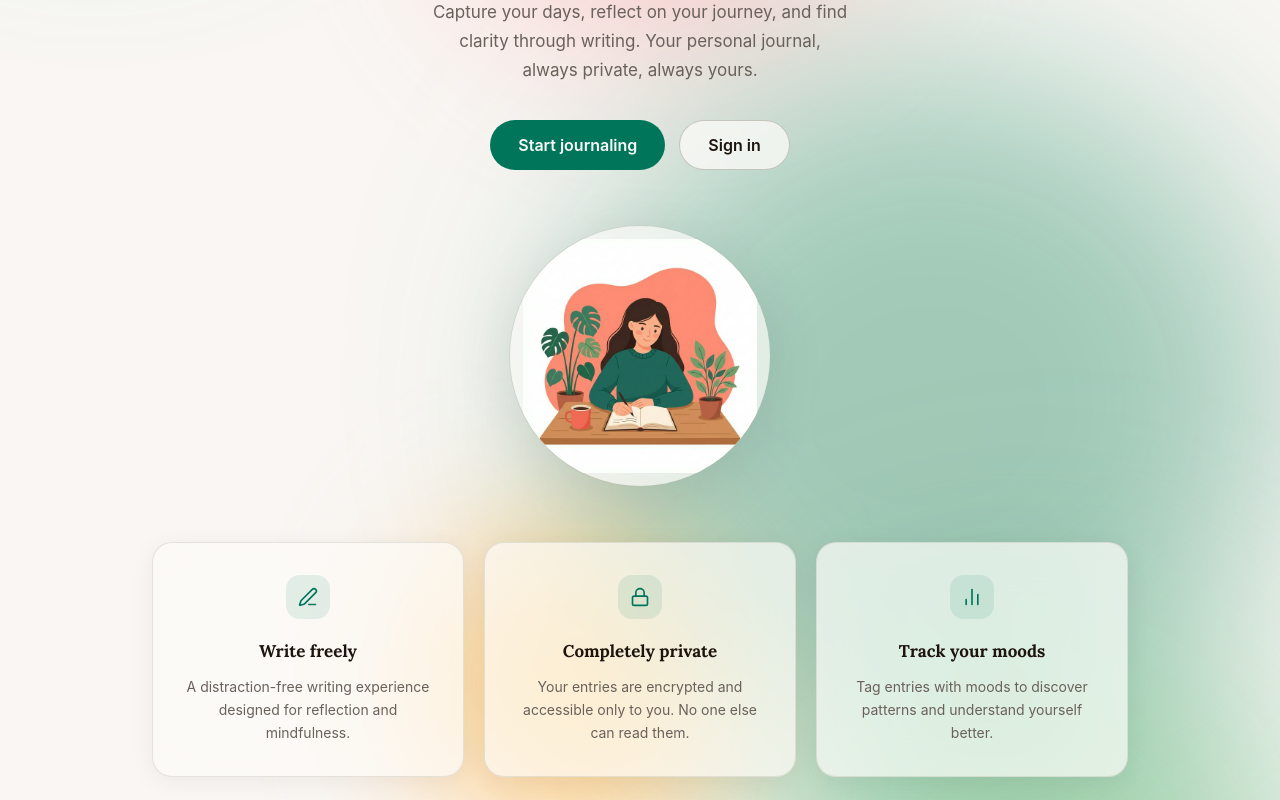
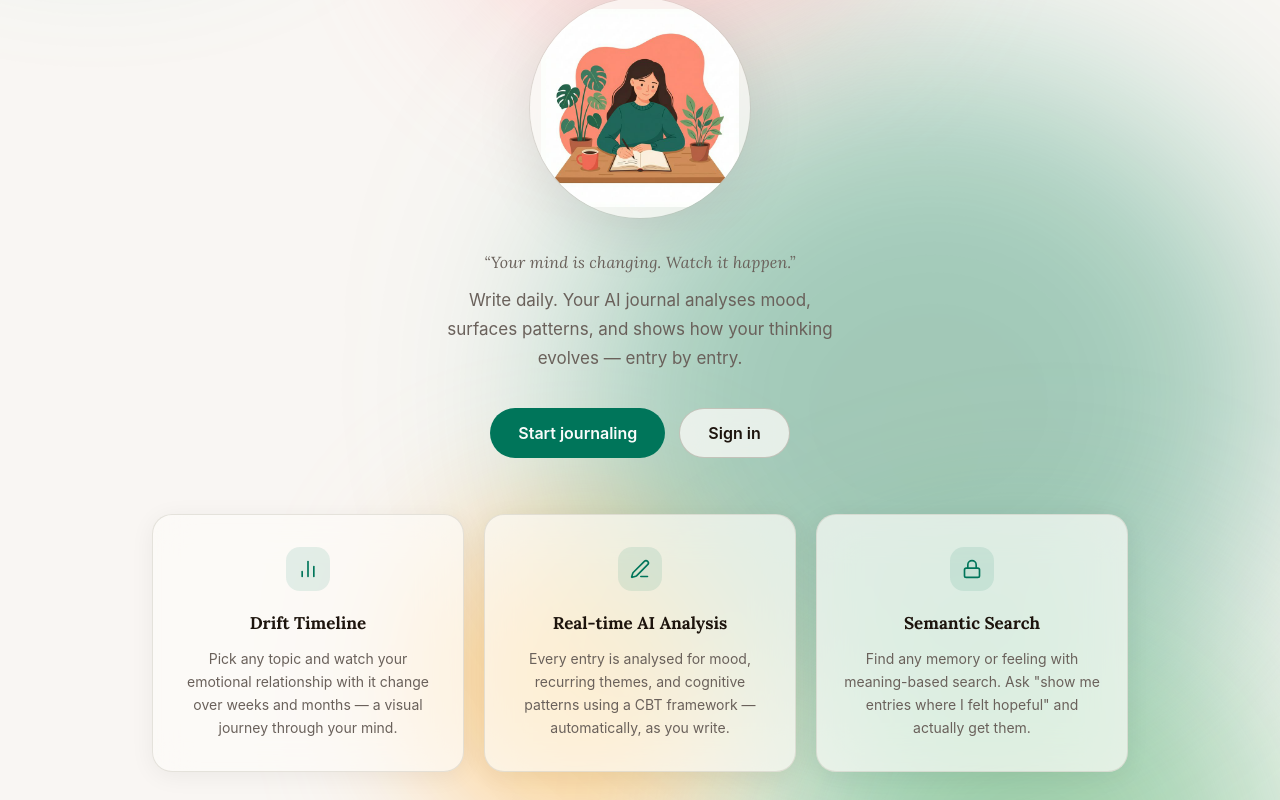
Before and after one commit to di5ha/vesper-journal, a React app in the folder frontend/: page /auth in a window 1280 px wide. Shown: the part 360-1160 px from the top of the page. Built offline with nearby package versions, Linux system fonts and the light colour scheme; no server answers; the HTML template or start-up script is replaced by a standard one.

Commit message:
feat(ui-v0): illustration below logo in auth, PRD feature cards, recharts mini sparkline in stats bar

```diff
--- a/frontend/src/pages/Auth.jsx
+++ b/frontend/src/pages/Auth.jsx
@@ -90,68 +90,44 @@ export default function Auth() {
 function LandingContent({ onLogin, onSignup }) {
     const features = [
         {
+            Icon: BarChart2,
+            title: 'Drift Timeline',
+            desc: 'Pick any topic and watch your emotional relationship with it change over weeks and months — a visual journey through your mind.',
+        },
+        {
             Icon: PenLine,
-            title: 'Write freely',
-            desc: 'A distraction-free writing experience designed for reflection and mindfulness.',
+            title: 'Real-time AI Analysis',
+            desc: 'Every entry is analysed for mood, recurring themes, and cognitive patterns using a CBT framework — automatically, as you write.',
         },
         {
             Icon: Lock,
-            title: 'Completely private',
-            desc: 'Your entries are encrypted and accessible only to you. No one else can read them.',
-        },
-        {
-            Icon: BarChart2,
-            title: 'Track your moods',
-            desc: 'Tag entries with moods to discover patterns and understand yourself better.',
+            title: 'Semantic Search',
+            desc: 'Find any memory or feeling with meaning-based search. Ask "show me entries where I felt hopeful" and actually get them.',
         },
     ]
 
     return (
         <>
             {/* ── Hero ─────────────────────────────────────────────────────── */}
-            <section style={{ textAlign: 'center', padding: '4rem 1rem 3rem' }}>
+            <section style={{ textAlign: 'center', padding: '3rem 1rem 3rem' }}>
+                {/* Headline */}
                 <h1 style={{
                     fontFamily: 'var(--font-serif)',
                     fontSize: 'clamp(2.5rem, 6vw, 4rem)',
                     fontWeight: 700,
                     lineHeight: 1.15,
                     color: 'var(--color-foreground)',
-                    margin: '0 auto 1rem',
+                    margin: '0 auto 2rem',
                     maxWidth: '28rem',
                     letterSpacing: '-0.02em',
                 }}>
                     A quiet space for<br />your thoughts
                 </h1>
 
-                <p style={{
-                    fontSize: '1.0625rem',
-                    color: 'var(--color-muted-fg)',
-                    lineHeight: 1.7,
-                    maxWidth: '26rem',
-                    margin: '0 auto 2.25rem',
-                }}>
-                    Capture your days, reflect on your journey, and find clarity through writing.
-                    Your personal journal, always private, always yours.
-                </p>
-
-                {/* CTA buttons */}
-                <div style={{ display: 'flex', justifyContent: 'center', gap: '0.875rem', flexWrap: 'wrap', marginBottom: '3.5rem' }}>
-                    <button onClick={onSignup} className="btn-primary"
-                        style={{ padding: '0.75rem 1.75rem', borderRadius: '9999px', fontSize: '1rem', fontWeight: 600 }}>
-                        Start journaling
-                    </button>
-                    <button onClick={onLogin}
-                        style={{ padding: '0.75rem 1.75rem', borderRadius: '9999px', border: '1.5px solid rgba(180,175,165,0.7)', background: 'rgba(253,251,248,0.75)', backdropFilter: 'blur(12px)', cursor: 'pointer', fontSize: '1rem', fontWeight: 600, color: 'var(--color-foreground)', transition: 'all 0.15s' }}
-                        onMouseEnter={e => { e.currentTarget.style.background = 'rgba(253,251,248,0.95)'; e.currentTarget.style.borderColor = 'var(--color-primary)' }}
-                        onMouseLeave={e => { e.currentTarget.style.background = 'rgba(253,251,248,0.75)'; e.currentTarget.style.borderColor = 'rgba(180,175,165,0.7)' }}>
-                        Sign in
-                    </button>
-                </div>
-
-                {/* Illustration */}
-                <div style={{ display: 'flex', justifyContent: 'center' }}>
+                {/* Illustration — directly below headline */}
+                <div style={{ display: 'flex', justifyContent: 'center', marginBottom: '2rem' }}>
                     <div style={{
-                        width: '260px', height: '260px',
+                        width: '220px', height: '220px',
                         borderRadius: '50%',
                         overflow: 'hidden',
                         background: 'rgba(253,251,248,0.70)',
@@ -165,6 +141,44 @@ function LandingContent({ onLogin, onSignup }) {
                             style={{ width: '90%', height: '90%', objectFit: 'contain' }}
                         />
                     </div>
+                </div>
+
+                {/* Tagline from PRD */}
+                <p style={{
+                    fontFamily: 'var(--font-serif)',
+                    fontSize: '1rem',
+                    color: 'var(--color-muted-fg)',
+                    fontStyle: 'italic',
+                    margin: '0 auto 0.5rem',
+                    maxWidth: '20rem',
+                    letterSpacing: '0.01em',
+                }}>
+                    &#8220;Your mind is changing. Watch it happen.&#8221;
+                </p>
+
+                <p style={{
+                    fontSize: '1.0625rem',
+                    color: 'var(--color-muted-fg)',
+                    lineHeight: 1.7,
+                    maxWidth: '26rem',
+                    margin: '0.75rem auto 2.25rem',
+                }}>
+                    Write daily. Your AI journal analyses mood, surfaces patterns,
+                    and shows how your thinking evolves — entry by entry.
+                </p>
+
+                {/* CTA buttons */}
+                <div style={{ display: 'flex', justifyContent: 'center', gap: '0.875rem', flexWrap: 'wrap' }}>
+                    <button onClick={onSignup} className="btn-primary"
+                        style={{ padding: '0.75rem 1.75rem', borderRadius: '9999px', fontSize: '1rem', fontWeight: 600 }}>
+                        Start journaling
+                    </button>
+                    <button onClick={onLogin}
+                        style={{ padding: '0.75rem 1.75rem', borderRadius: '9999px', border: '1.5px solid rgba(180,175,165,0.7)', background: 'rgba(253,251,248,0.75)', backdropFilter: 'blur(12px)', cursor: 'pointer', fontSize: '1rem', fontWeight: 600, color: 'var(--color-foreground)', transition: 'all 0.15s' }}
+                        onMouseEnter={e => { e.currentTarget.style.background = 'rgba(253,251,248,0.95)'; e.currentTarget.style.borderColor = 'var(--color-primary)' }}
+                        onMouseLeave={e => { e.currentTarget.style.background = 'rgba(253,251,248,0.75)'; e.currentTarget.style.borderColor = 'rgba(180,175,165,0.7)' }}>
+                        Sign in
+                    </button>
                 </div>
             </section>
 
--- a/frontend/src/pages/Dashboard.jsx
+++ b/frontend/src/pages/Dashboard.jsx
@@ -6,6 +6,7 @@ import {
     getEntries, getEntry, createEntry, updateEntry,
     deleteEntry, searchEntries, getAnalysis, getDashboardStats, generateReport,
 } from '../lib/api'
+import { AreaChart, Area, ResponsiveContainer, Tooltip as ReTooltip } from 'recharts'
 
 import {
     BookOpen, LogOut, Plus, Search, BookMarked,
@@ -351,21 +352,47 @@ function PersistentStatsBar({ entryCount }) {
 
             <div style={{ width: '1px', height: '32px', background: 'rgba(200,195,185,0.5)', flexShrink: 0 }} />
 
-            {/* 7-day sparkline */}
+            {/* 7-day sparkline — smooth area chart */}
             {sparkline.length > 0 && (
                 <div style={{ display: 'flex', flexDirection: 'column', alignItems: 'center', gap: '4px', flexShrink: 0 }}>
-                    <p style={{ fontSize: '0.5625rem', margin: 0, color: 'var(--color-muted-fg)', textTransform: 'uppercase', letterSpacing: '0.07em' }}>7-day mood</p>
-                    <div style={{ display: 'flex', alignItems: 'flex-end', gap: '4px', height: '28px' }}>
-                        {sparkline.map((d, i) => {
-                            const h = d.mood ? Math.max(Math.round(((d.mood - 1) / 9) * 26), 4) : 4
-                            const hue = d.mood ? Math.round(((d.mood - 1) / 9) * 140) : 0
-                            const c = d.mood ? `hsl(${hue},72%,48%)` : 'var(--color-muted)'
-                            return <div key={i} title={d.mood ? `${d.date}: ${d.mood.toFixed(1)}` : 'No entry'}
-                                style={{ width: '14px', height: `${h}px`, background: c, borderRadius: '3px 3px 0 0', opacity: d.mood ? 1 : 0.2, transition: 'height 0.3s' }} />
-                        })}
+                    <p style={{ fontSize: '0.5625rem', margin: 0, color: 'var(--color-muted-fg)', textTransform: 'uppercase', letterSpacing: '0.07em', fontFamily: 'var(--font-sans, Inter, sans-serif)' }}>7-day mood</p>
+                    <div style={{ width: '88px', height: '32px' }}>
+                        <ResponsiveContainer width="100%" height="100%">
+                            <AreaChart data={sparkline} margin={{ top: 2, right: 2, bottom: 2, left: 2 }}>
+                                <defs>
+                                    <linearGradient id="sparkFill" x1="0" y1="0" x2="0" y2="1">
+                                        <stop offset="5%" stopColor="var(--color-primary)" stopOpacity={0.4} />
+                                        <stop offset="95%" stopColor="var(--color-primary)" stopOpacity={0.04} />
+                                    </linearGradient>
+                                </defs>
+                                <ReTooltip
+                                    content={({ active, payload }) => {
+                                        if (!active || !payload?.length || payload[0].value == null) return null
+                                        const d = payload[0].payload
+                                        return (
+                                            <div style={{ background: 'rgba(253,251,248,0.96)', border: '1px solid rgba(200,195,185,0.5)', borderRadius: '0.5rem', padding: '4px 8px', fontSize: '0.6875rem', fontFamily: 'Inter, sans-serif', boxShadow: '0 4px 12px rgba(0,0,0,0.10)', whiteSpace: 'nowrap' }}>
+                                                <span style={{ color: 'var(--color-muted-fg)' }}>{d.date}&nbsp;</span>
+                                                <strong style={{ color: 'var(--color-primary)' }}>{Number(d.mood).toFixed(1)}</strong>
+                                            </div>
+                                        )
+                                    }}
+                                    cursor={false}
+                                />
+                                <Area
+                                    type="monotone"
+                                    dataKey="mood"
+                                    stroke="var(--color-primary)"
+                                    strokeWidth={2}
+                                    fill="url(#sparkFill)"
+                                    dot={false}
+                                    activeDot={{ r: 3, fill: 'var(--color-primary)', stroke: 'none' }}
+                                />
+                            </AreaChart>
+                        </ResponsiveContainer>
                     </div>
                 </div>
             )}
+
 
             <div style={{ width: '1px', height: '32px', background: 'rgba(200,195,185,0.5)', flexShrink: 0 }} />
 
```
Also changed, not shown: 1 other file (tests, documents, lock files or other folders).
